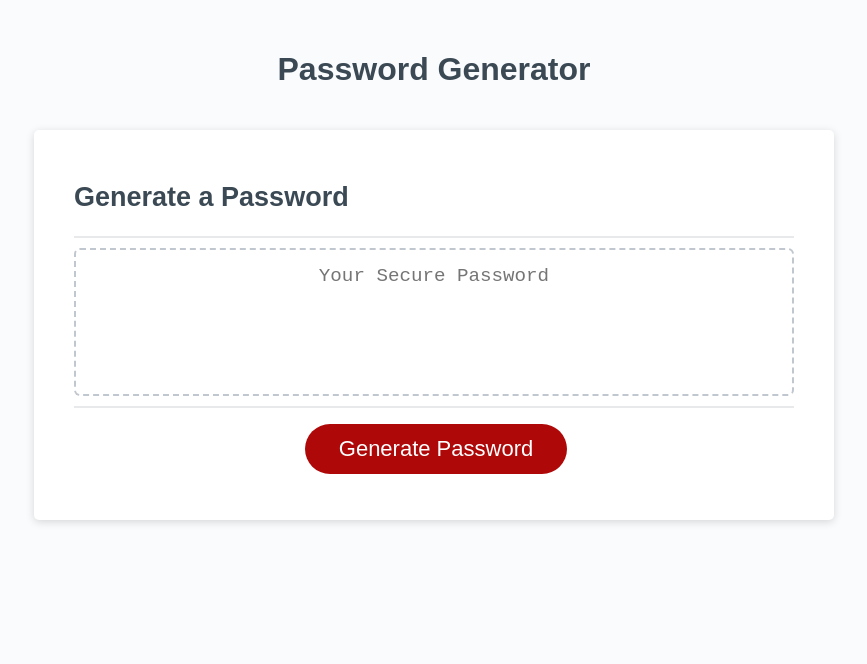
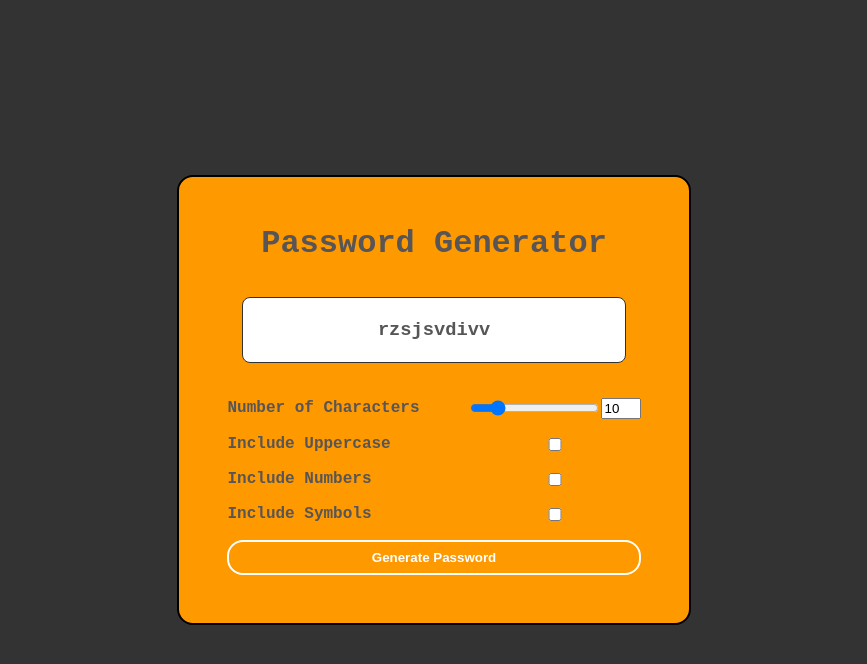
Before and after one commit to CrispyCoder817/PasswordGenerator, a plain HTML site: page Develop/index.html in a window 1280 px wide. Both pictures are taken after a click on the button "Generate Password". Shown: the whole page, without its empty margins (206-1073 px from the left). Drawn offline with Linux system fonts and the light colour scheme.

Commit message:
added in html css and javascript

```diff
--- a/Develop/index.html
+++ b/Develop/index.html
@@ -1,34 +1,36 @@
 <!DOCTYPE html>
 <html lang="en">
 <head>
-    <meta charset="UTF-8" />
-    <meta name="viewport" content="width=device-width, initial-scale=1.0" />
-    <meta http-equiv="X-UA-Compatible" content="ie=edge" />
+  <meta charset="UTF-8">
+  <meta name="viewport" content="width=device-width, initial-scale=1.0">
+  <script src="script.js" defer></script>
+  <link rel="stylesheet" href="style.css">
   <title>Password Generator</title>
-    <link rel="stylesheet" href="style.css" />
 </head>
 <body>
-    <div class="wrapper">
-      <header>
-        <h1>Password Generator</h1>
-      </header>
-      <div class="card">
-        <div class="card-header">
-          <h2>Generate a Password</h2>
+  <div class="container">
+    <h1 class="title">Password Generator</h1>
+    <h3 class="password-display" id="passwordDisplay">Password</h3>
+    <form id="passwordGeneratorForm" class="form">
+      <label for="characterAmountNumber">Number of Characters</label>
+      <div class="character-amount-container">
+      <input type="range" min="1" max="50" value="10"
+      id="characterAmountRange">
+      <input class="number-input" type="number" min="1" max="50" value="10"
+      id="characterAmountNumber">
       </div>
-        <div class="card-body">
-          <textarea
-            readonly
-            id="password"
-            placeholder="Your Secure Password"
-            aria-label="Generated Password"
-          ></textarea>
+
+      <label for="includeUppercase">Include Uppercase</label>
+      <input type="checkbox" id="includeUppercase">
+
+      <label for="includeNumbers">Include Numbers</label>
+      <input type="checkbox" id="includeNumbers">
+
+      <label for="includeSymbols">Include Symbols</label>
+      <input type="checkbox" id="includeSymbols">
+
+      <button type="submit" class="btn">Generate Password</button>
+    </form>
   </div>
-        <div class="card-footer">
-          <button id="generate" class="btn">Generate Password</button>
-        </div>
-      </div>
-    </div>
-    <script src="script.js"></script>
 </body>
 </html>
--- a/Develop/script.js
+++ b/Develop/script.js
@@ -1,30 +1,59 @@
-// Assignment Code
-var generateBtn = document.querySelector("#generate");
-
-// Write password to the #password input
-function writePassword() {
-  var password = generatePassword();
-  var passwordText = document.querySelector("#password");
-includelowercaseNumber.
-  passwordText.value = password;
-
-}
-
-// Add event listener to generate button
-generateBtn.addEventListener("click", writePassword);
-function generatePassword() {
-  let passwordLength = prompt("Please enter the number of characters you want for your new passower.";)
-
-}
-const characterAmountRange = document.getElementById(
-  ('characterAmountRange'))
-  console.passwordLength
-
-//   const characterAmountRange = document.getElementById(
-//     ('characterAmountRange')
-
-//     characterAmountRange.addEventListener('input',syncCharacterAmount)
-//     characterAmountNumber.addEventListener('input',syncCharacterAmount)
+const characterAmountRange = document.getElementById
+('characterAmountRange')
+const characterAmountNumber = document.getElementById
+('characterAmountNumber')
+const includeUppercaseElement = document.getElementById
+('includeUppercase')
+const includeNumbersElement = document.getElementById
+('includeNumbers')
+const includeSymbolsElement = document.getElementById
+('includeSymbols')
+const form = document.getElementById
+('passwordGeneratorForm')
+const passwordDisplay = document.getElementById('passwordDisplay')
+const UPPERCASE_CHAR_CODES = arrayFromLowToHigh(65, 90)
+const LOWERCASE_CHAR_CODES = arrayFromLowToHigh(97, 122)
+const NUMBER_CHAR_CODES = arrayFromLowToHigh(48, 57)
+const SYMBOL_CHAR_CODES = arrayFromLowToHigh(33, 47)
 
 
-    // split = give it a string.split
+characterAmountRange.addEventListener('input', syncCharacterAmount)
+characterAmountNumber.addEventListener('input', syncCharacterAmount)
+
+form.addEventListener('submit', e => {
+  e.preventDefault()
+  const characterAmount = characterAmountNumber.value
+  const includeUppercase = includeUppercaseElement.checked
+  const includeNumbers = includeNumbersElement.checked
+  const includeSymbols = includeSymbolsElement.checked
+  const password = generatePassword(characterAmount, includeUppercase, includeNumbers, includeSymbols);
+  passwordDisplay.innerText = password
+})
+
+function generatePassword(characterAmount, includeUppercase, includeNumbers, includeSymbols) {
+  let charCodes = LOWERCASE_CHAR_CODES
+  if (includeUppercase) charCodes = charCodes.concat(UPPERCASE_CHAR_CODES)
+  if (includeNumbers) charCodes = charCodes.concat(NUMBER_CHAR_CODES)
+  if (includeSymbols) charCodes = charCodes.concat(SYMBOL_CHAR_CODES)
+
+  const passwordCharacters = []
+  for(let i = 0; i < characterAmount; i++ ) {
+  const characterCode = charCodes[Math.floor(Math.random() * charCodes.length)]
+    passwordCharacters.push(String.fromCharCode(characterCode))
+  }
+  return passwordCharacters.join('')
+
+  console.log(LOWERCASE_CHAR_CODES)
+}
+function arrayFromLowToHigh(low, high) {
+  const array = []
+  for (let i = low; i <= high; i++) {
+    array.push(i)
+  }
+  return array
+}
+function syncCharacterAmount(e) {
+  const value = e.target.value
+  characterAmountNumber.value = value
+  characterAmountRange.value = value
+}
--- a/Develop/style.css
+++ b/Develop/style.css
@@ -1,137 +1,87 @@
-*,
-*::before,
-*::after {
-  box-sizing: border-box;
+body {
+  background-color: #333;
+  margin: 0;
+  color: rgb(87, 85, 85);
+  min-height: 100vh;
+  display: flex;
+  justify-content: center;
+  align-items:center;
+  font-family: 'Courier New', Courier, monospace;
 }
 
-html,
-body,
-.wrapper {
-  height: 100%;
-  margin: 0;
-  padding: 0;
+.container {
+  background-color: #ff9900;
+  padding: 3rem;
+  border-radius: 1rem;
+  border: 2px solid black;
+  display: flex;
+  justify-content: center;
+  align-items: center;
+  flex-direction: column;
+  row-gap: 1rem;
+  column-gap: 3rem;
+  justify-content: center;
+  align-items: center;
 }
 
-body {
-  font-family: sans-serif;
-  background-color: #f9fbfd;
+.form {
+  display: grid;
+  grid-template-columns: auto auto;
+  row-gap: 1rem;
+  column-gap: 3rem;
+  justify-content: center;
+  align-items: center;
 }
 
-.wrapper {
-  padding-top: 30px;
-  padding-left: 20px;
-  padding-right: 20px;
+.title {
+  margin: 0px;
+  text-align:center;
 }
 
-header {
-  text-align: center;
-  padding: 20px;
-  padding-top: 0px;
-  color: hsl(206, 17%, 28%);
+label {
+  font-weight: bold;
 }
 
-.card {
-  background-color: hsl(0, 0%, 100%);
-  border-radius: 5px;
-  border-width: 1px;
-  box-shadow: rgba(0, 0, 0, 0.15) 0px 2px 8px 0px;
-  color: hsl(206, 17%, 28%);
-  font-size: 18px;
-  margin: 0 auto;
-  max-width: 800px;
-  padding: 30px 40px;
+.character-amount-container {
+  display: flex;
+  align-items: center;
 }
 
-.card-header::after {
-  content: " ";
-  display: block;
-  width: 100%;
-  background: #e7e9eb;
-  height: 2px;
+.number-input {
+  width: 2rem;
 }
 
-.card-body {
-  min-height: 100px;
-}
-
-.card-footer {
-  text-align: center;
-}
-
-.card-footer::before {
-  content: " ";
-  display: block;
-  width: 100%;
-  background: #e7e9eb;
-  height: 2px;
-}
-
-.card-footer::after {
-  content: " ";
-  display: block;
-  clear: both;
+.password-display {
+  background-color: white;
+  color: rgb(87, 85, 85);
+  padding: 1rem;
+  border: 1px solid #333;
+  height: 2rem;
+  width: 350px;
+  display: flex;
+  justify-content: center;
+  align-items: center;
+  word-break: break-all;
+  border-radius: .5rem;
 }
 
 .btn {
-  border: none;
-  background-color: hsl(360, 91%, 36%);
-  border-radius: 25px;
-  box-shadow: rgba(0, 0, 0, 0.1) 0px 1px 6px 0px rgba(0, 0, 0, 0.2) 0px 1px 1px
-    0px;
-  color: hsl(0, 0%, 100%);
-  display: inline-block;
-  font-size: 22px;
-  line-height: 22px;
-  margin: 16px 16px 16px 20px;
-  padding: 14px 34px;
-  text-align: center;
+  grid-column: span 2;
+  background-color: transparent;
+  border: 2px solid white;
+  color: white;
+  padding: .5rem 1rem;
+  font-weight: bold;
   cursor: pointer;
+  border-radius: 1rem;
 }
 
-button[:disabled] {
-  cursor: default;
-  background: #c0c7cf;
-}
-
-.float-right {
-  float: right;
-}
-
-#password {
-  -webkit-appearance: none;
-  -moz-appearance: none;
-  appearance: none;
-  border: none;
-  display: block;
-  width: 100%;
-  padding-top: 15px;
-  padding-left: 15px;
-  padding-right: 15px;
-  padding-bottom: 85px;
-  font-size: 1.2rem;
-  text-align: center;
-  margin-top: 10px;
-  margin-bottom: 10px;
-  border: 2px dashed #c0c7cf;
-  border-radius: 6px;
-  resize: none;
-  overflow: hidden;
-}
-
-@media (max-width: 690px) {
-  .btn {
-    font-size: 1rem;
-    margin: 16px 0px 0px 0px;
-    padding: 10px 15px;
-  }
-
-  #password {
-    font-size: 1rem;
-  }
+.btn:hover {
+  background-color: #ffffff33;
 }
 
 @media (max-width: 500px) {
   .btn {
     font-size: 0.8rem;
   }
-}
+} */
```
Also changed, not shown: Screen Shot 2021-02-13 at 4.45.55 PM.png (added), 4 other files. Lines whose indentation alone changed are shown as unchanged.
